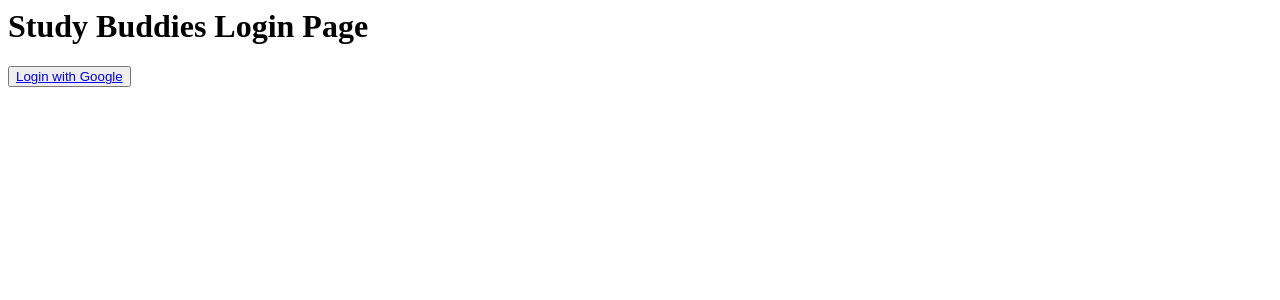
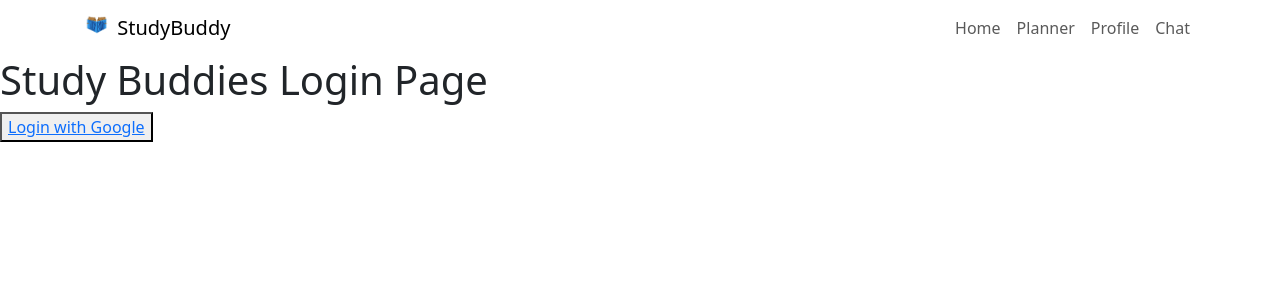
Before and after one commit to vinyaponugoti/StudyBuddy, a Django app: page / in a window 1280 px wide. Shown: the top 300 px of the page. Run offline with Django 4.2, Linux system fonts and the light colour scheme; parts of the project's set-up code (start-up, migrations or seed data) failed here and were passed over; some libraries are stand-ins or nearby versions.

Commit message:
nav bar and logo

```diff
--- a/mysite/settings.py
+++ b/mysite/settings.py
@@ -66,10 +66,11 @@ MIDDLEWARE = [
 
 ROOT_URLCONF = "mysite.urls"
 
+#changes to here and staticfiles_dirs were to allow static images
 TEMPLATES = [
     {
         "BACKEND": "django.template.backends.django.DjangoTemplates",
-        "DIRS": [BASE_DIR / 'templates'],
+        "DIRS": [os.path.join(BASE_DIR, 'studybuddy', 'templates')], #previously [BASE_DIR / 'templates'],
         "APP_DIRS": True,
         "OPTIONS": {
             "context_processors": [
--- a/studybuddy/templates/studybuddy/login.html
+++ b/studybuddy/templates/studybuddy/login.html
@@ -1,8 +1,48 @@
 {% load socialaccount %}
+{% load bootstrap5 %}
+{% load static %}
+
+{% bootstrap_css %}
+{% bootstrap_javascript %}
+
 <html>
 
 <head>
-
+    <div class="container">
+        <nav class="navbar navbar-expand-md navbar-light">
+            <a href="#" class="navbar-brand">
+                <img src="{% static 'studybuddy/static/images/Study_Buddy_Logo.png' %}" alt="StudyBuddy Logo" width="30" height="24"
+                class="d-inline-block align-top" />
+                StudyBuddy</a>
+            <button
+                class="navbar-toggler"
+                type="button"
+                data-bs-toggle="collapse"
+                data-bs-target="#toggleMobileMenu"
+                aria-controls="toggleMobileMenu"
+                aria-expanded="false"
+                aria-label="Toggle navigation"
+            >
+                <span class="navbar-toggler-icon"></span>
+            </button>
+            <div class="collapse navbar-collapse" id="toggleMobileMenu">
+                <ul class="navbar-nav ms-auto text-center">
+                    <li>
+                        <a class="nav-link" href="#">Home</a>
+                    </li>
+                    <li>
+                        <a class="nav-link" href="#">Planner</a>
+                    </li>
+                    <li>
+                        <a class="nav-link" href="#">Profile</a>
+                    </li>
+                    <li>
+                        <a class="nav-link" href="#">Chat</a>
+                    </li>
+                </ul>
+            </div>
+        </nav>
+    </div>
 </head>
 
 <body>
```
Also changed, not shown: studybuddy/static/images/Study_Buddy_Logo.png (added).
